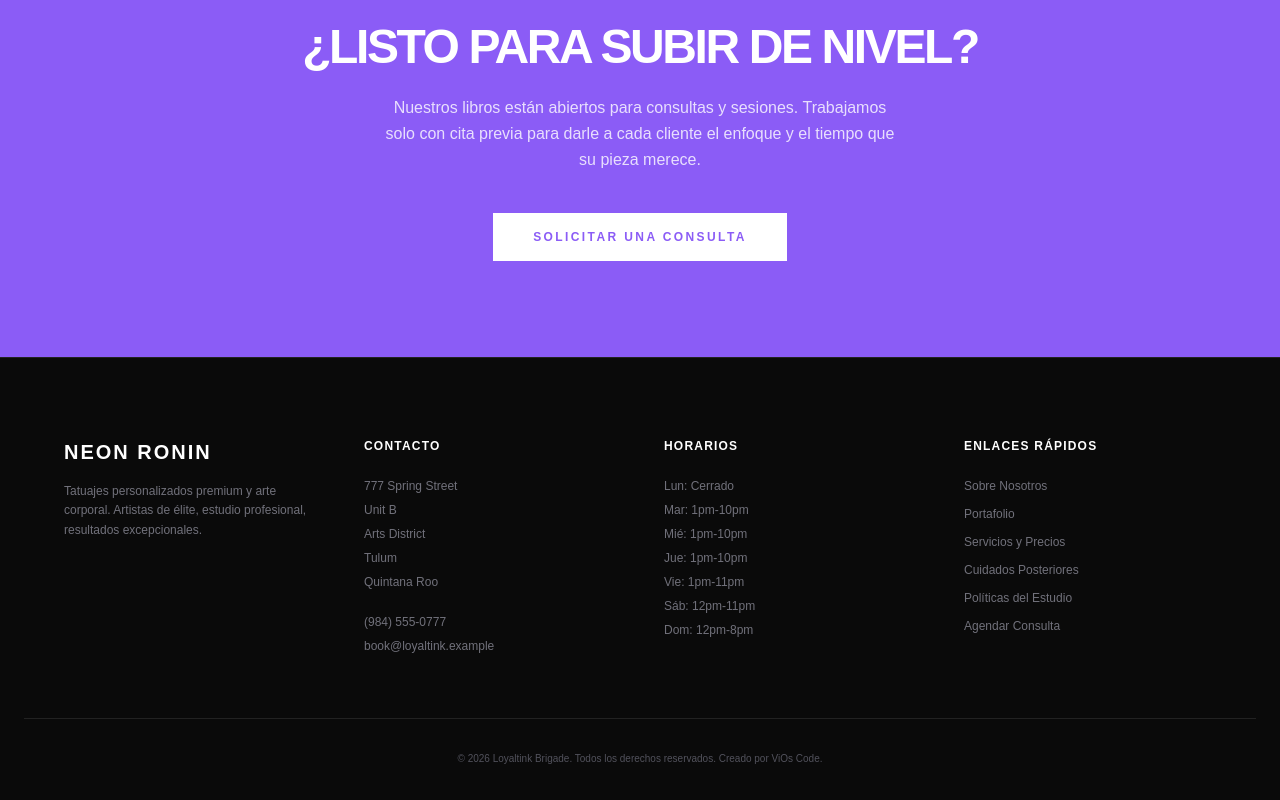
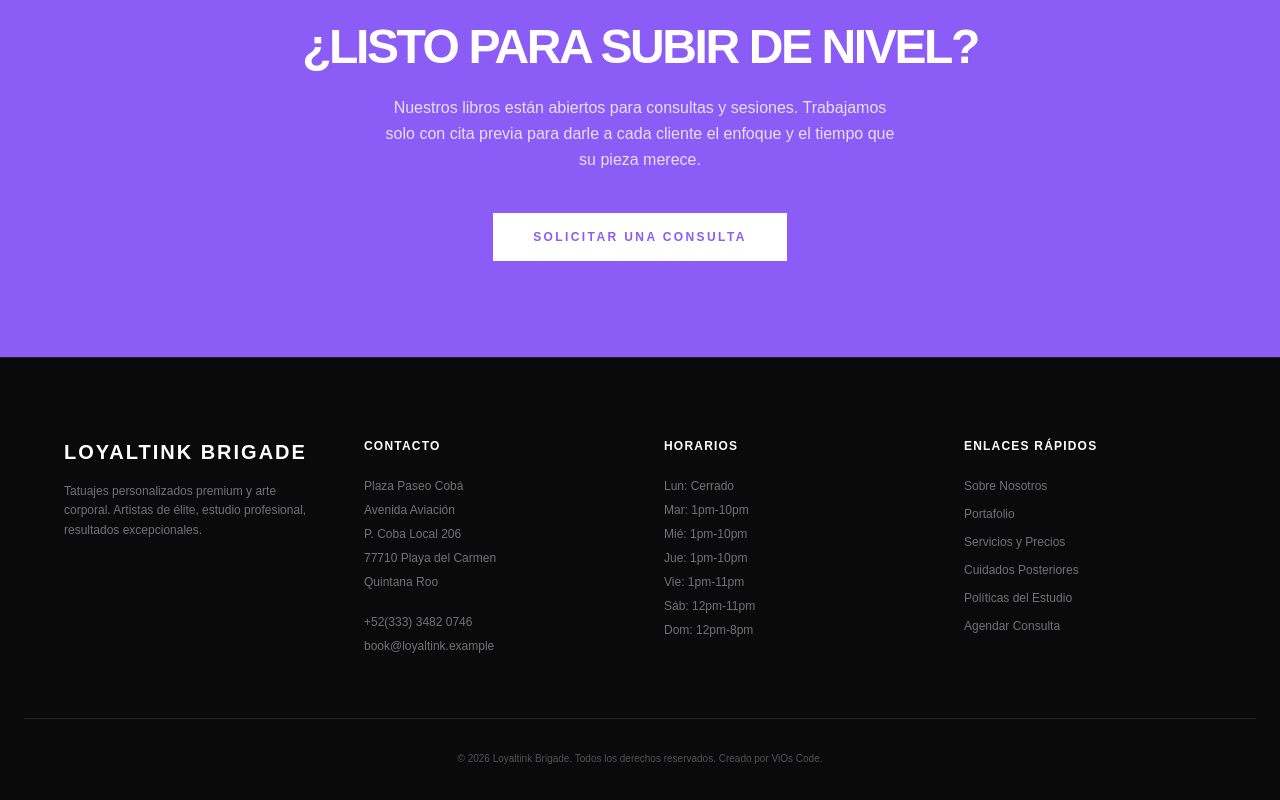
Before and after one commit to azteca777/virtualuxurytulum, a Next.js app: page /loyaltink in a window 1280 px wide. Shown: the part 7088-7888 px from the top of the page. Built offline with nearby package versions, Linux system fonts and the light colour scheme; no server answers.

Commit message:
Se corrigio dirección

```diff
--- a/app/loyaltink/page.tsx
+++ b/app/loyaltink/page.tsx
@@ -677,19 +677,19 @@ export default function LoyaltinkBrigade() {
       <footer className="bg-[#0a0a0a] pt-20 pb-10 px-6 border-t border-[#222]">
         <div className="max-w-6xl mx-auto grid grid-cols-1 md:grid-cols-4 gap-12 mb-16">
           <div className="md:col-span-1">
-            <span className="text-xl font-bold tracking-widest text-white block mb-4">NEON RONIN</span>
+            <span className="text-xl font-bold tracking-widest text-white block mb-4">LOYALTINK BRIGADE</span>
             <p className="text-zinc-500 text-xs leading-relaxed">Tatuajes personalizados premium y arte corporal. Artistas de élite, estudio profesional, resultados excepcionales.</p>
           </div>
 
           <div>
             <h4 className="text-white font-bold uppercase tracking-widest text-xs mb-6">CONTACTO</h4>
             <div className="text-zinc-500 text-xs space-y-2">
-              <p>777 Spring Street</p>
-              <p>Unit B</p>
-              <p>Arts District</p>
-              <p>Tulum</p>
+              <p>Plaza Paseo Cobá</p>
+              <p>Avenida Aviación</p>
+              <p>P. Coba Local 206</p>
+              <p>77710 Playa del Carmen</p>
               <p>Quintana Roo</p>
-              <p className="pt-4">(984) 555-0777</p>
+              <p className="pt-4">+52(333) 3482 0746</p>
               <p>book@loyaltink.example</p>
             </div>
           </div>
```
